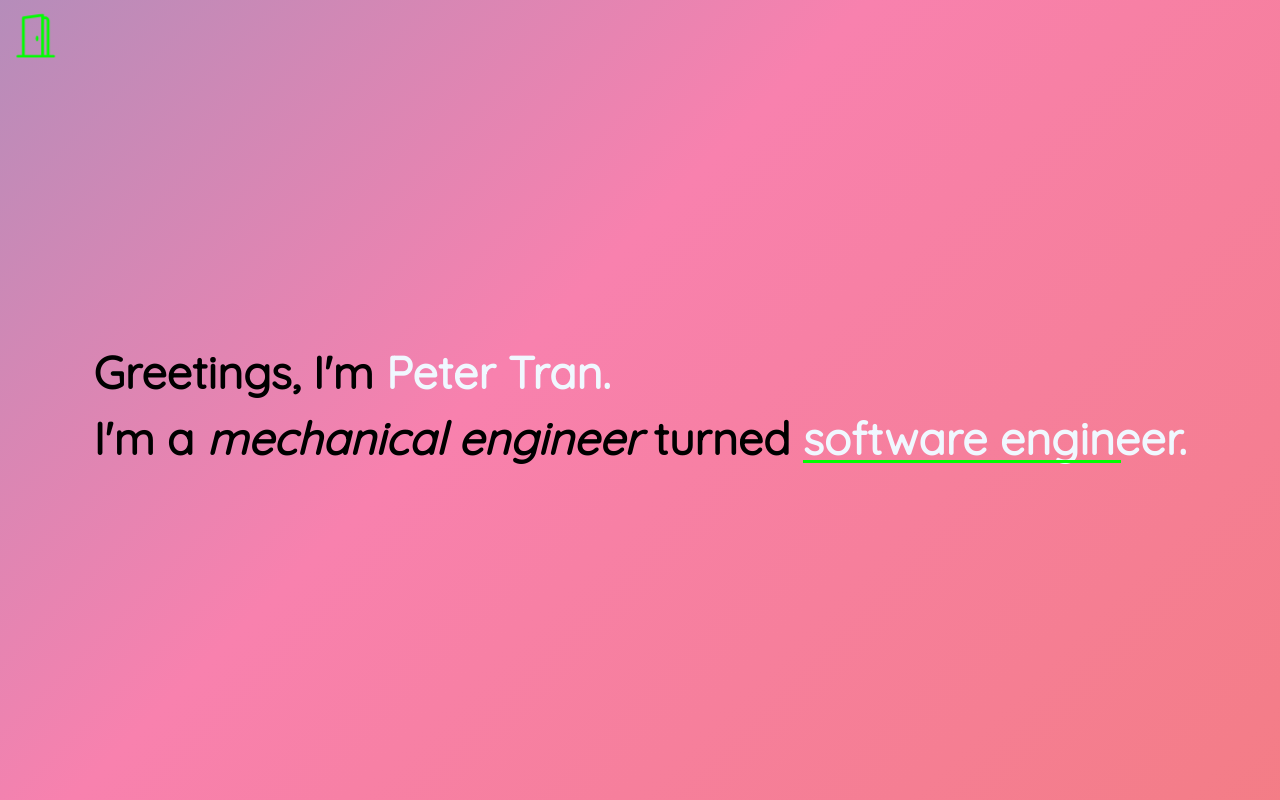
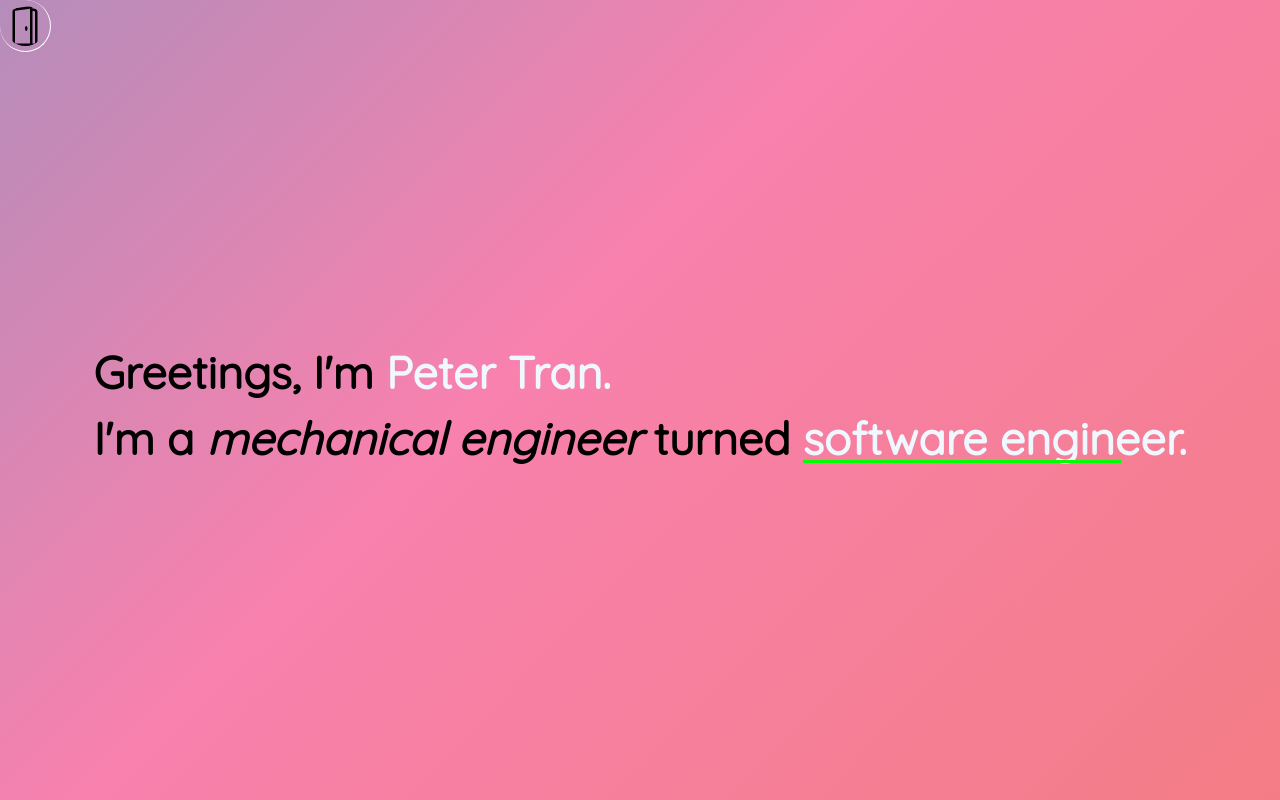
Before and after one commit to PPT87/my-portfolio, a React (Create React App) app: page / in a window 1280 px wide. Shown: the top 800 px of the page. Built offline with nearby package versions, Linux system fonts and the light colour scheme.

Commit message:
add border to open nav button

```diff
--- a/src/Components/Navbar/Navbar.css
+++ b/src/Components/Navbar/Navbar.css
@@ -56,12 +56,14 @@
 }
 
 .openBtn{
+  border-right: 1px solid white;
+  border-radius: 50%;
+  border-bottom: 1px solid white;
   color: black;
   cursor: pointer;
   font-size: 40px;
   position: fixed;
-  padding-top: 15px;
-  padding-left: 15px;
+  padding: 6px 5px 5px 5px;
   transition: all ease-in-out 0.2s;
 }
 
```
